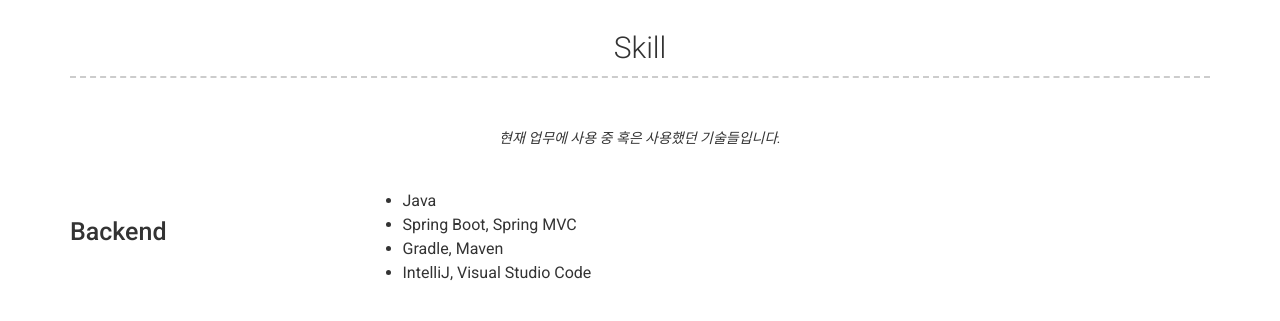
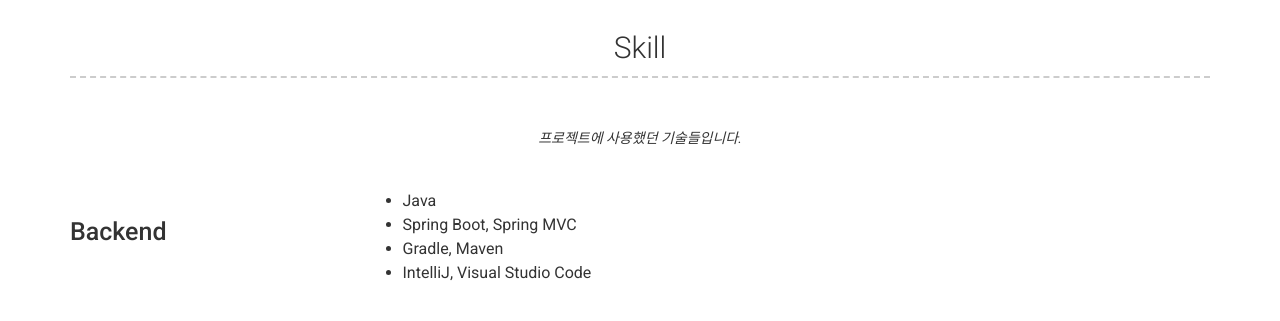
Before and after one commit to hia0706/hia0706.github.io, a Jekyll site: the page built from index.md, in a window 1280 px wide. Shown: the part 200-521 px from the top of the page. Built offline with Jekyll 4.4.1, drawn with Linux system fonts in a browser that asks for light colours; nearby versions of some CDN libraries.

Commit message:
Doc 스킬 추가

```diff
--- a/_includes/skill.html
+++ b/_includes/skill.html
@@ -1,6 +1,6 @@
 <div class="container education-container">
     <h3>{{ site.education_title | default: "Skill" }}</h3>
-    <p class="quote">현재 업무에 사용 중 혹은 사용했던 기술들입니다.</p>
+    <p class="quote">프로젝트에 사용했던 기술들입니다.</p>
     {% for education in site.data.skill %}
         {% include {{ education.layout | default: 'left' | append: ".html" }} item=education %}
     {% endfor %}
```
